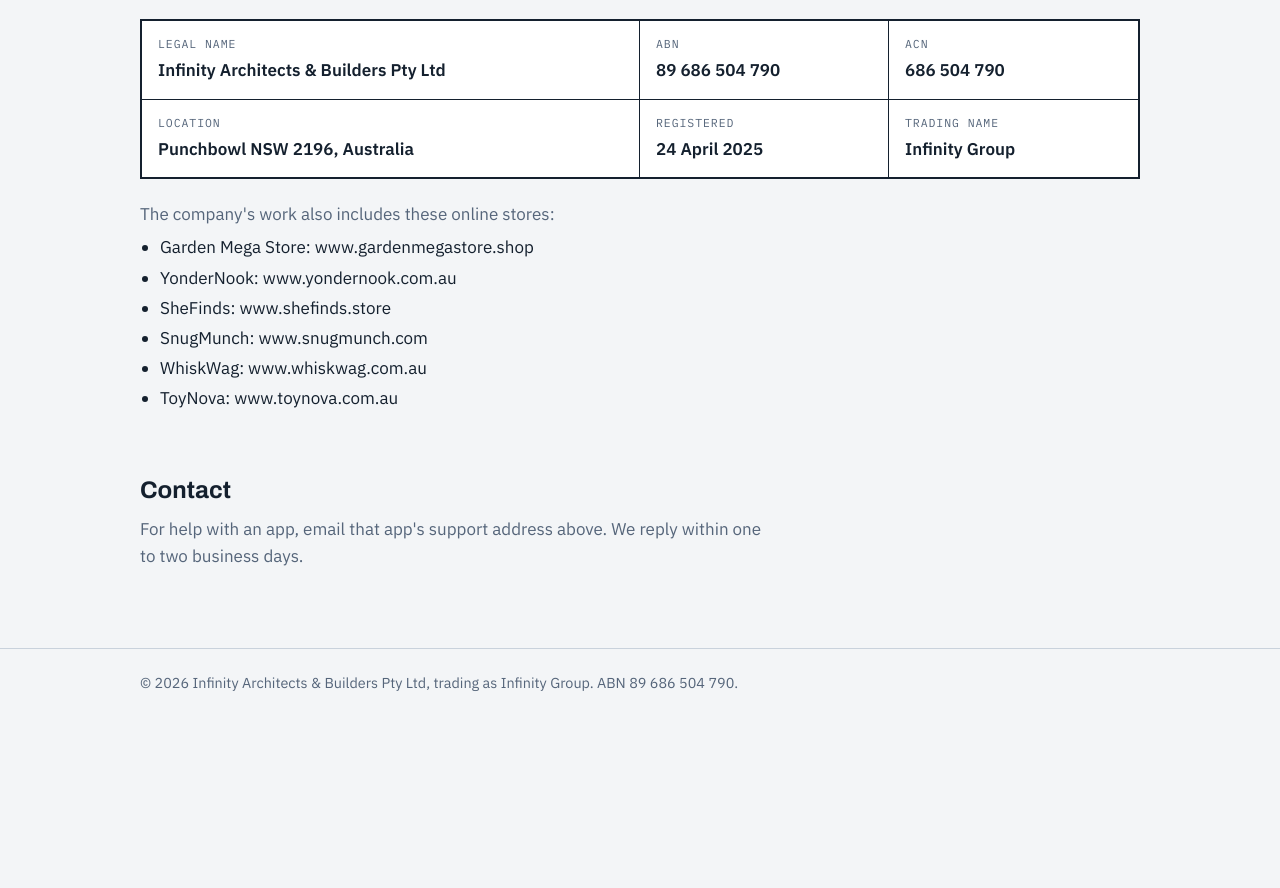
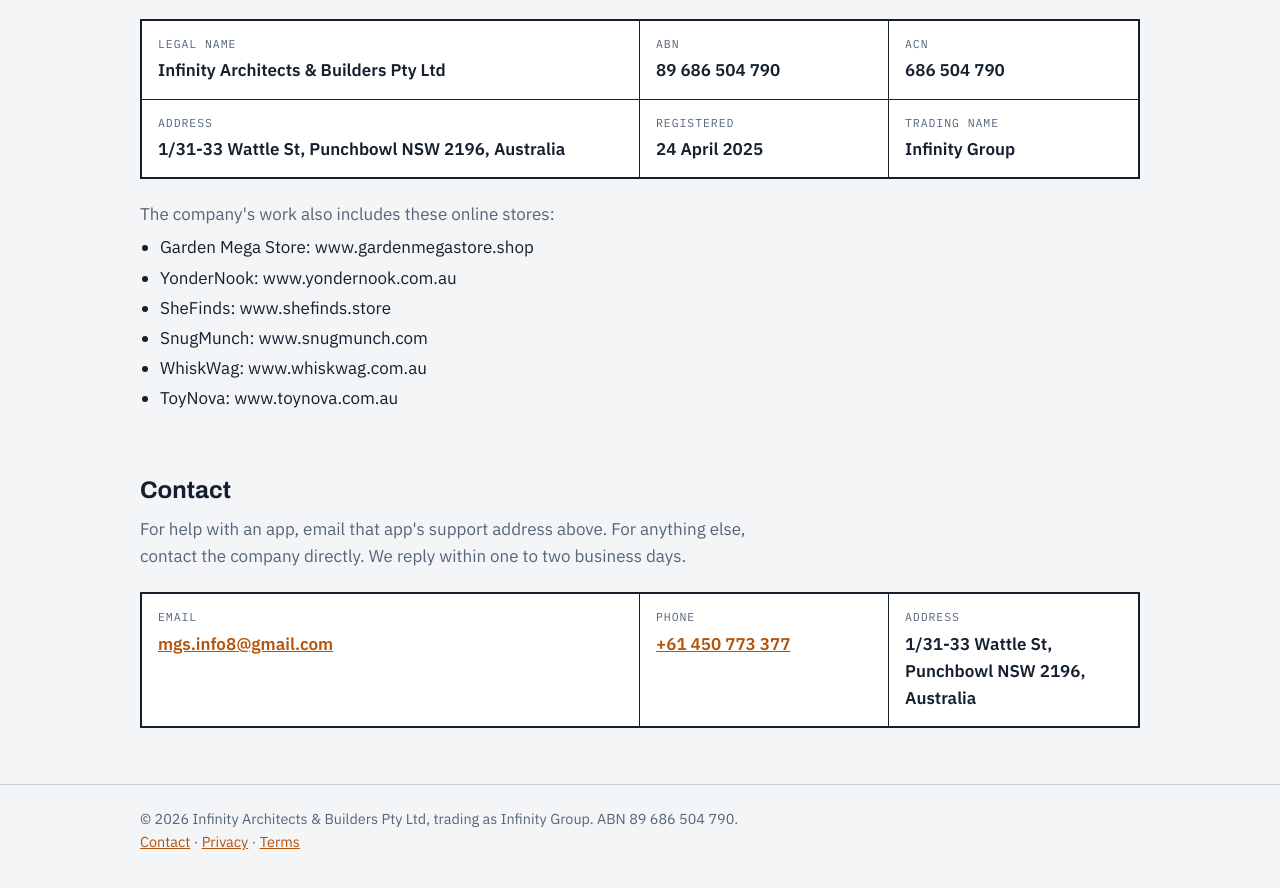
Before and after one commit to blushmirrorinfo-source/infinity-group, a plain HTML site: page index.html in a window 1280 px wide. Shown: the part 1298-2186 px from the top of the page. Before the commit the page ends 2032 px from the top, so only its background shows below. Drawn offline with Linux system fonts and the light colour scheme.

Commit message:
Update index.html

```diff
--- a/index.html
+++ b/index.html
@@ -5,7 +5,6 @@
 <meta name="viewport" content="width=device-width, initial-scale=1">
 <title>Infinity Group Apps</title>
 <meta name="description" content="Infinity Group makes simple, private mobile apps for iPhone and Android. Published by Infinity Architects & Builders Pty Ltd, ABN 89 686 504 790.">
-<!-- GOOGLE-SITE-VERIFICATION: replace this line with the meta tag from Google Search Console -->
 <script type="application/ld+json">
 {
   "@context": "https://schema.org",
@@ -13,7 +12,9 @@
   "name": "Infinity Architects & Builders Pty Ltd",
   "alternateName": "Infinity Group",
   "taxID": "89 686 504 790",
-  "address": {"@type": "PostalAddress", "addressLocality": "Punchbowl", "addressRegion": "NSW", "postalCode": "2196", "addressCountry": "AU"}
+  "email": "mgs.info8@gmail.com",
+  "telephone": "+61 450 773 377",
+  "address": {"@type": "PostalAddress", "streetAddress": "1/31-33 Wattle St", "addressLocality": "Punchbowl", "addressRegion": "NSW", "postalCode": "2196", "addressCountry": "AU"}
 }
 </script>
 <link rel="preconnect" href="https://fonts.googleapis.com">
@@ -154,7 +155,7 @@ footer{border-top:1px solid var(--rule);padding:22px 0 40px;color:var(--muted);f
       <div class="tb"><span>Legal name</span><b>Infinity Architects &amp; Builders Pty Ltd</b></div>
       <div class="tb"><span>ABN</span><b>89 686 504 790</b></div>
       <div class="tb"><span>ACN</span><b>686 504 790</b></div>
-      <div class="tb"><span>Location</span><b>Punchbowl NSW 2196, Australia</b></div>
+      <div class="tb"><span>Address</span><b>1/31-33 Wattle St, Punchbowl NSW 2196, Australia</b></div>
       <div class="tb"><span>Registered</span><b>24 April 2025</b></div>
       <div class="tb"><span>Trading name</span><b>Infinity Group</b></div>
     </div>
@@ -171,12 +172,17 @@ footer{border-top:1px solid var(--rule);padding:22px 0 40px;color:var(--muted);f
 
   <section id="contact" aria-labelledby="ct-h">
     <h2 id="ct-h">Contact</h2>
-    <p class="lead">For help with an app, email that app's support address above. We reply within one to two business days.</p>
+    <p class="lead">For help with an app, email that app's support address above. For anything else, contact the company directly. We reply within one to two business days.</p>
+    <div class="title-block">
+      <div class="tb"><span>Email</span><b><a href="mailto:mgs.info8@gmail.com">mgs.info8@gmail.com</a></b></div>
+      <div class="tb"><span>Phone</span><b><a href="tel:+61450773377">+61 450 773 377</a></b></div>
+      <div class="tb"><span>Address</span><b>1/31-33 Wattle St, Punchbowl NSW 2196, Australia</b></div>
+    </div>
   </section>
 </main>
 
 <footer>
-  <div class="wrap">&copy; 2026 Infinity Architects &amp; Builders Pty Ltd, trading as Infinity Group. ABN 89 686 504 790.</div>
+  <div class="wrap">&copy; 2026 Infinity Architects &amp; Builders Pty Ltd, trading as Infinity Group. ABN 89 686 504 790.<br><a href="#contact">Contact</a> &middot; <a href="privacy.html">Privacy</a> &middot; <a href="terms.html">Terms</a></div>
 </footer>
 </body>
 </html>
```
